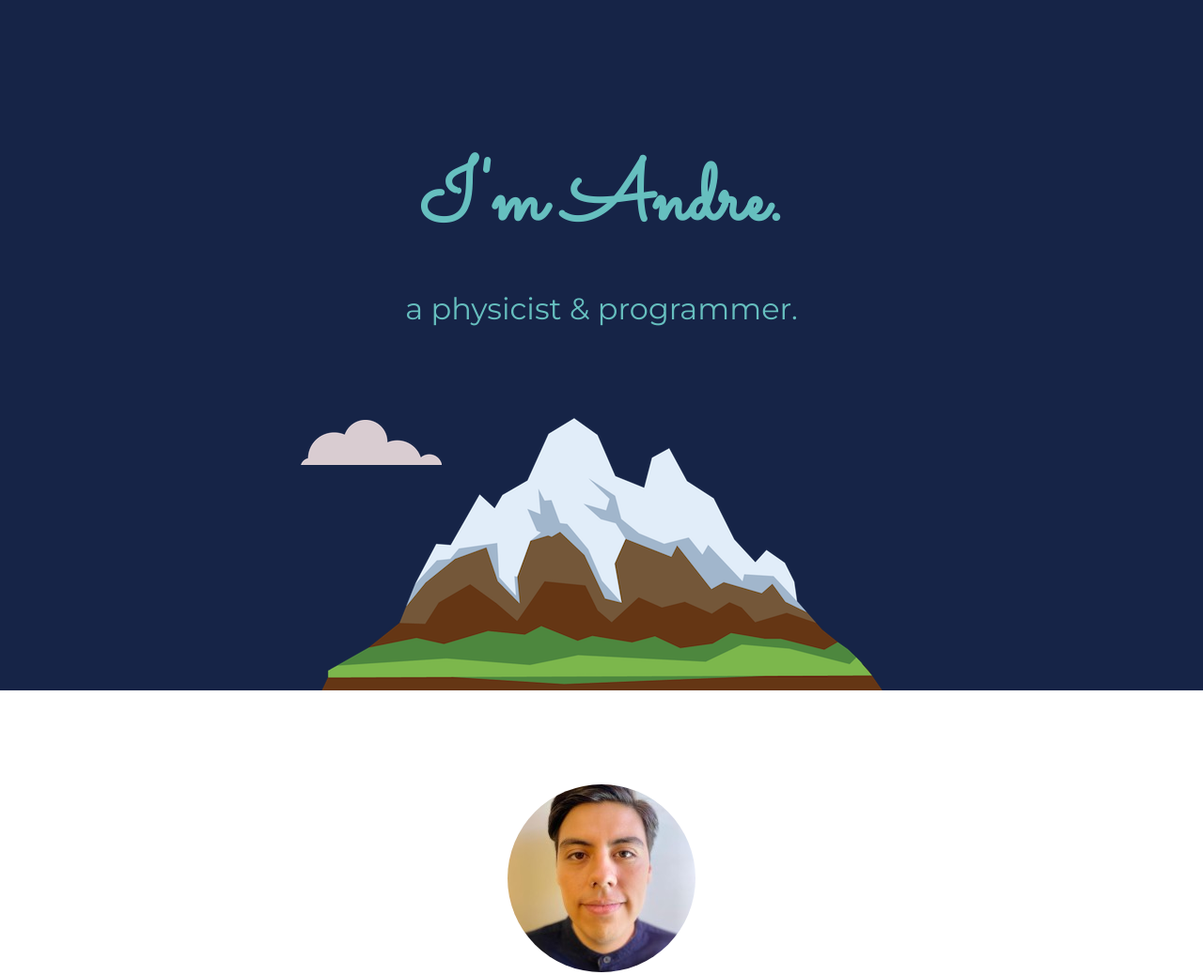
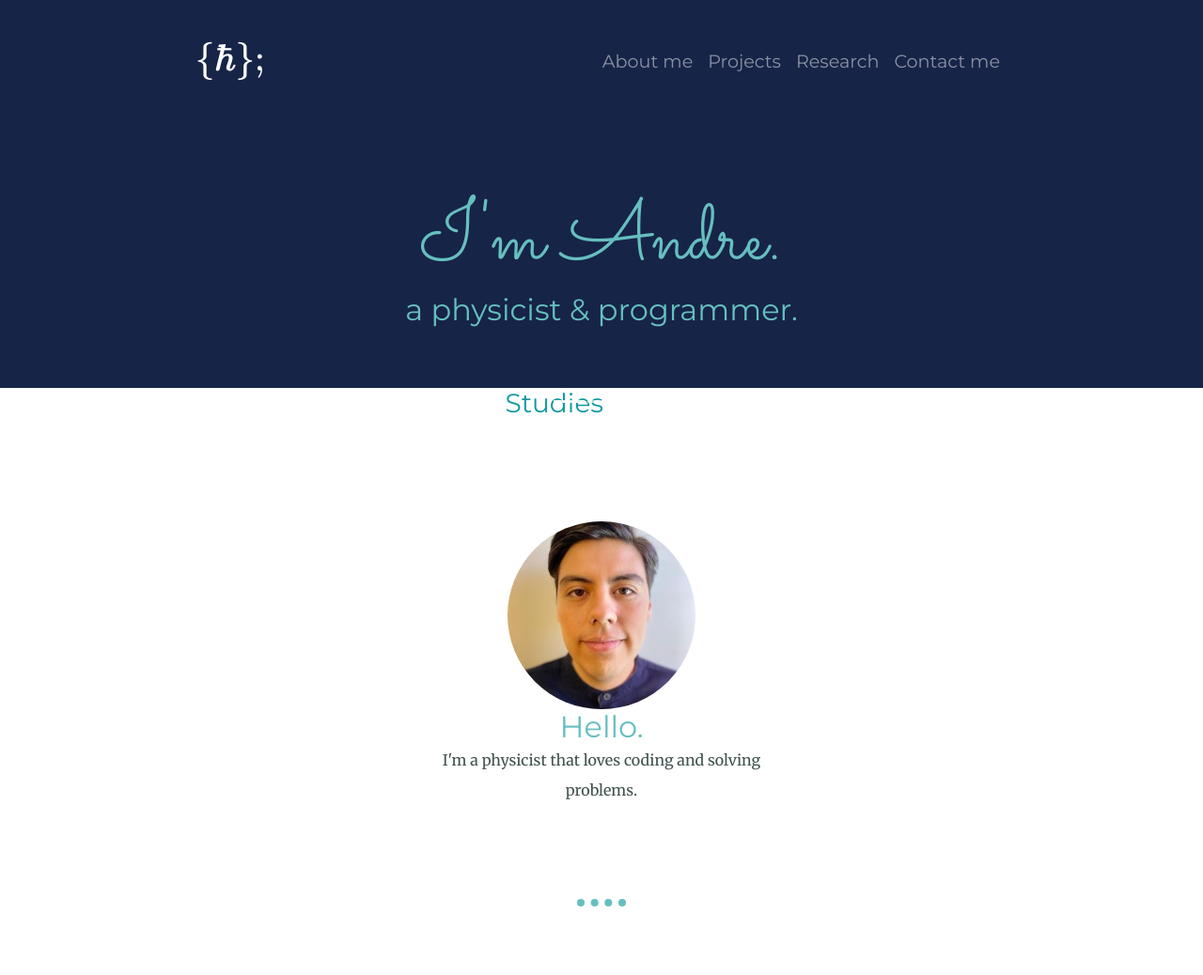
Before and after one commit to acastellanos95/cv, a plain HTML site: page index.html in a window 1280 px wide. Shown: the top 1038 px of the page at 94% size. Drawn offline with nearby package versions, Linux system fonts and the light colour scheme.

Commit message:
incoporate bootstrap, made carousel about me and navigation bar and removed some images

```diff
--- a/css/styles.css
+++ b/css/styles.css
@@ -1,13 +1,12 @@
 body {
-  margin: 0;
   color: #40514E;
   text-align: center;
   font-family: 'Merriweather', serif;
 }
 
-.top-description {
-  width: 30%;
-  margin: auto;
+a {
+  color: #fff;
+  text-decoration: none;
 }
 
 p {
@@ -31,14 +30,45 @@ h3 {
   font-family: 'Montserrat', sans-serif;
   color: #11999E;
 }
-a {
-  color: #11999E;
-  text-decoration: none;
-  font-weight: bold;
-  line-height: 5;
-  padding: 0 20px 0;
+
+/* Menu section */
+#menu {
+  background-color: #162447;
+}
+
+.container-fluid {
+  padding: 0 15%;
+}
+
+/* navigation bar */
+.nav-link {
   font-family: 'Montserrat', sans-serif;
-  font-size: 23px;
+  font-weight: 400;
+  font-size: 1.2rem;
+}
+
+.navbar {
+  padding-top: 0;
+}
+
+.logo {
+  font-size: 2rem;
+}
+
+/* Who am I section */
+
+#whoami .container-fluid {
+  background-color: #162447;
+  padding: 5% 7%;
+}
+
+#whoami h1, h2 {
+  margin: 0;
+}
+
+.top-description {
+  width: 30%;
+  margin: auto;
 }
 
 .a-description {
@@ -62,9 +92,7 @@ a {
 }
 
 .top-container {
-  background-color: #162447;
-  position: relative;
-  padding-top: 100px;
+
 }
 
 .middle-container {
@@ -105,24 +133,6 @@ hr {
   text-decoration: underline;
 }
 
-.bottom-cloud {
-  position: absolute;
-  left: 20em;
-  bottom: 15em;
-}
-
-.top-cloud {
-  position: absolute;
-  right: 35%;
-  top: 10%;
-  display: none;
-}
-
-.mountain-img {
-  position: relative;
-  top: 4px;
-}
-
 .btn {
   background: #11cdd4;
   background-image: -webkit-linear-gradient(top, #11cdd4, #11999e);
--- a/index.html
+++ b/index.html
@@ -4,20 +4,97 @@
 <head>
   <meta charset="utf-8">
   <title>André Castellanos</title>
+  <!-- bootstrap CSS -->
+  <link rel="stylesheet" href="https://stackpath.bootstrapcdn.com/bootstrap/4.4.1/css/bootstrap.min.css" integrity="sha384-Vkoo8x4CGsO3+Hhxv8T/Q5PaXtkKtu6ug5TOeNV6gBiFeWPGFN9MuhOf23Q9Ifjh" crossorigin="anonymous">
+  <!-- my CSS -->
   <link rel="stylesheet" href="css/styles.css">
+  <!-- my favicon -->
   <link rel="icon" href="images/favicon.ico">
+  <!-- google fonts -->
   <link href="https://fonts.googleapis.com/css?family=Merriweather|Montserrat|Sacramento&display=swap" rel="stylesheet">
+  <!-- awesome fonts -->
+  <script src="https://kit.fontawesome.com/900ac71d5e.js" crossorigin="anonymous"></script>
+  <!-- CSS -->
+  <script src="https://code.jquery.com/jquery-3.4.1.slim.min.js" integrity="sha384-J6qa4849blE2+poT4WnyKhv5vZF5SrPo0iEjwBvKU7imGFAV0wwj1yYfoRSJoZ+n" crossorigin="anonymous"></script>
+  <script src="https://cdn.jsdelivr.net/npm/popper.js@1.16.0/dist/umd/popper.min.js" integrity="sha384-Q6E9RHvbIyZFJoft+2mJbHaEWldlvI9IOYy5n3zV9zzTtmI3UksdQRVvoxMfooAo" crossorigin="anonymous"></script>
+  <script src="https://stackpath.bootstrapcdn.com/bootstrap/4.4.1/js/bootstrap.min.js" integrity="sha384-wfSDF2E50Y2D1uUdj0O3uMBJnjuUD4Ih7YwaYd1iqfktj0Uod8GCExl3Og8ifwB6" crossorigin="anonymous"></script>
+  <!-- mathjax -->
+  <script src="https://polyfill.io/v3/polyfill.min.js?features=es6"></script>
+  <script id="MathJax-script" async src="https://cdn.jsdelivr.net/npm/mathjax@3/es5/tex-mml-chtml.js">
+  </script>
 </head>
 
 <body>
 
-  <div class="top-container">
-    <img class="top-cloud" src="images/cloud.png" alt="cloud-img">
-    <h1>I'm Andre.</h1>
-    <h2 class="a-description">a physicist & programmer.</h2>
-    <img class="bottom-cloud" src="images/cloud.png" alt="cloud-img">
-    <img class="mountain-img"src="images/mountain.png" alt="mountain-img">
-  </div>
+  <section id="menu">
+    <div class="container-fluid">
+      <nav class="navbar navbar-expand-md navbar-dark ml-0">
+
+        <a class="navbar-brand logo" href="index.html">$$\{\hbar\};$$</a>
+
+        <button class="navbar-toggler" type="button" data-toggle="collapse" data-target="#navbarToggler">
+            <span class="navbar-toggler-icon"></span>
+        </button>
+
+        <div class="collapse navbar-collapse" id="navbarToggler">
+
+          <ul class="navbar-nav ml-auto">
+            <li class="nav-item">
+              <a class="nav-link" href="">About me</a>
+            </li>
+            <li class="nav-item">
+              <a class="nav-link" href="">Projects</a>
+            </li>
+            <li class="nav-item">
+              <a class="nav-link" href="">Research</a>
+            </li>
+            <li class="nav-item">
+              <a class="nav-link" href="">Contact me</a>
+            </li>
+          </ul>
+
+        </div>
+      </nav>
+    </div>
+  </section>
+
+  <section id="whoami">
+    <div class="container-fluid">
+      <h1>I'm Andre.</h1>
+      <h2 class="a-description">a physicist & programmer.</h2>
+    </div>
+  </section>
+
+  <section id="about-me">
+    <div class="container-fluid">
+      <div id="carouselaboutme" class="carousel slide" data-ride="carousel">
+        <ol class="carousel-indicators">
+          <li data-target="#carouselaboutme" data-slide-to="0" class="active"></li>
+          <li data-target="#carouselaboutme" data-slide-to="1"></li>
+          <li data-target="#carouselaboutme" data-slide-to="2"></li>
+        </ol>
+        <div class="carousel-inner">
+          <div class="carousel-item active">
+            <h3>Studies</h3>
+          </div>
+          <div class="carousel-item">
+            <h3>Achievements</h3>
+          </div>
+          <div class="carousel-item">
+            <h3>Workshops and Courses</h3>
+          </div>
+        </div>
+        <a class="carousel-control-prev" href="#carouselaboutme" role="button" data-slide="prev">
+          <span class="carousel-control-prev-icon" aria-hidden="true"></span>
+          <span class="sr-only">Previous</span>
+        </a>
+        <a class="carousel-control-next" href="#carouselaboutme" role="button" data-slide="next">
+          <span class="carousel-control-next-icon" aria-hidden="true"></span>
+          <span class="sr-only">Next</span>
+        </a>
+      </div>
+    </div>
+  </section>
 
   <div class="middle-container">
     <div class="profile">
@@ -55,7 +132,6 @@
     <a class="footer-link" target="_blank" href="https://acastellanos95.github.io/my-personal-site/">Website</a>
     <p>© 2020 Andre Castellanos.</p>
   </div>
-
 </body>
 
 </html>
```
Also changed, not shown: images/equation.svg (added).
